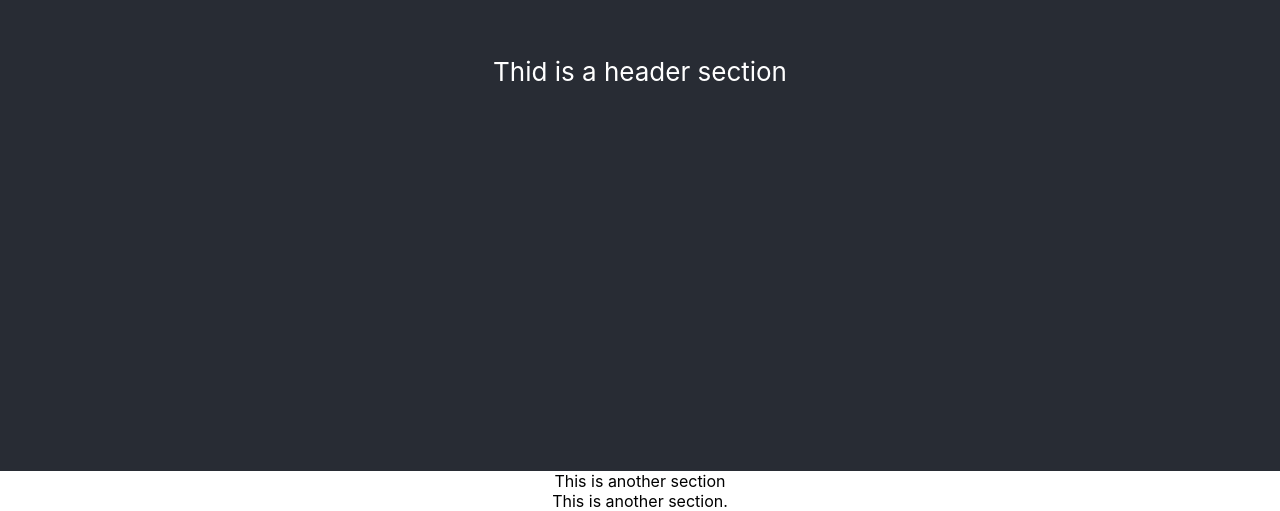
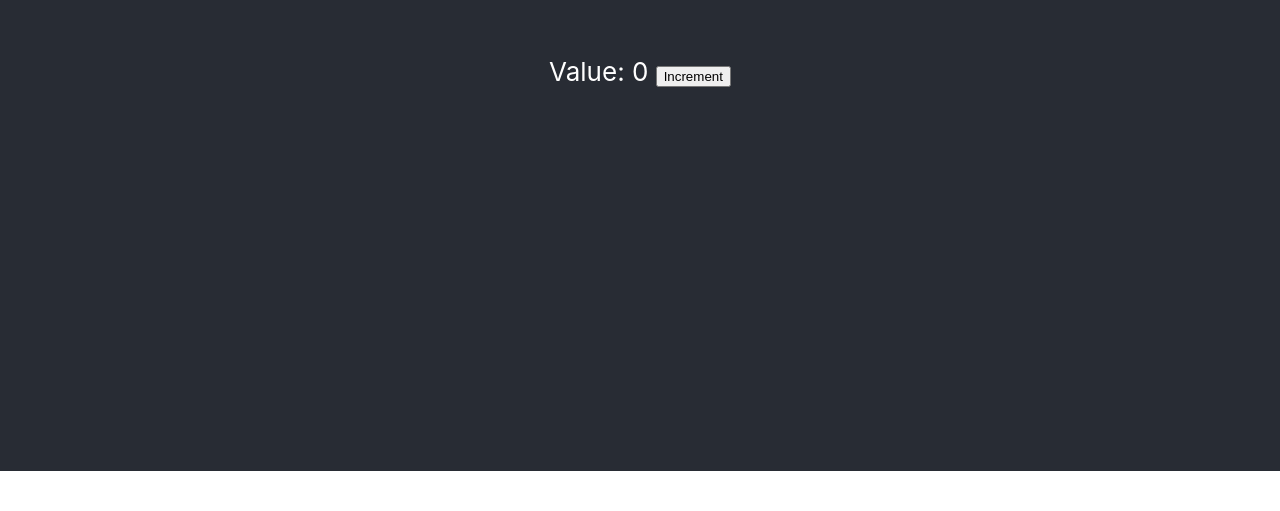
Before and after one commit to NajeebArif/redux-boot-up, a React (Create React App) app: page / in a window 1280 px wide. Shown: the part 329-840 px from the top of the page. After the commit the page ends 800 px from the top, so only its background shows below. Built offline with nearby package versions, Linux system fonts and the light colour scheme.

Commit message:
Add React Functional Cmponent

```diff
--- a/src/App.js
+++ b/src/App.js
@@ -1,18 +1,13 @@
 import logo from './logo.svg';
 import './App.css';
+import Counter from './components/Counter';
 
 function App() {
   return (
     <div className="App">
       <header className="App-header">
-        Thid is a header section
+        <Counter />
       </header>
-      <section>
-        This is another section
-      </section>
-      <section>
-        This is another section.
-      </section>
     </div>
   );
 }
--- /dev/null
+++ b/src/components/Counter.js
@@ -0,0 +1,18 @@
+import React,{useState} from 'react'
+
+export default function Counter() {
+    // State: a counter value
+    const [counter, setCounter] = useState(0)
+
+    // Action: code that causes an update to the state when something happens
+    const increment = () => {
+      setCounter(prevCounter => prevCounter + 1)
+    }
+
+    // View: the UI definition
+    return (
+      <div>
+        Value: {counter} <button onClick={increment}>Increment</button>
+      </div>
+    )
+  }
```
